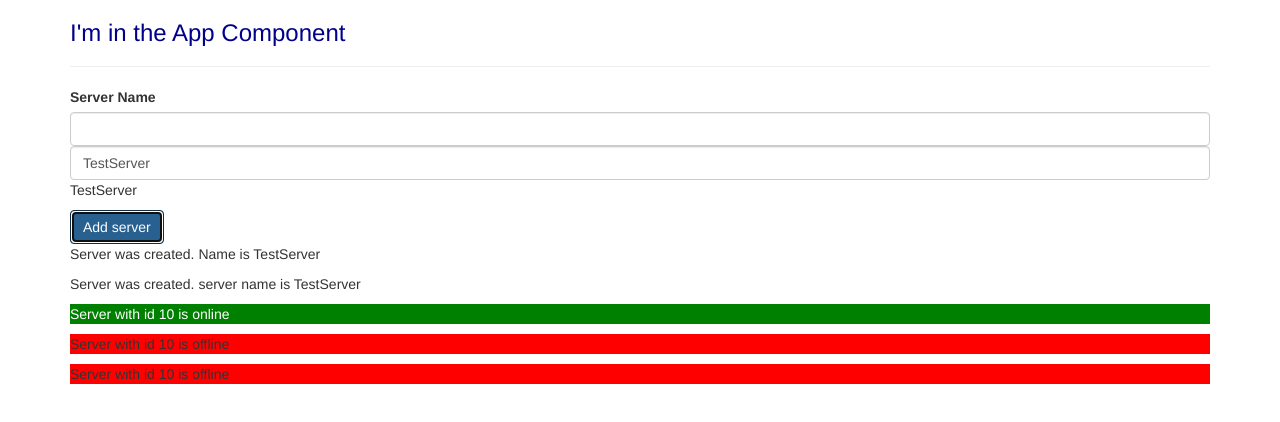
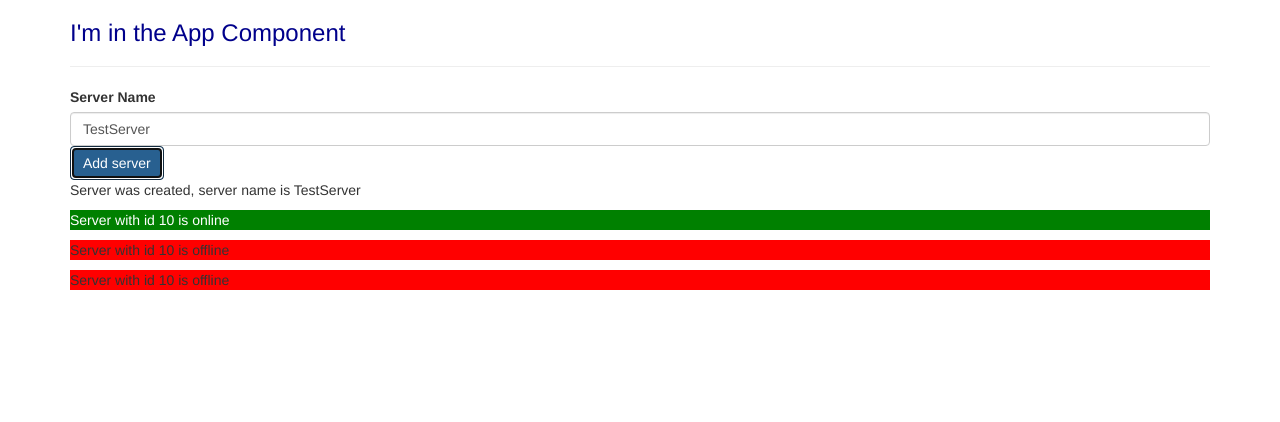
Before and after one commit to dirkgietelink/udemy-angular, an Angular app: page / in a window 1280 px wide. Both pictures are taken after a click on the button "Add server". Shown: the top 422 px of the page. Built offline with nearby package versions, Linux system fonts and the light colour scheme.

Commit message:
ngIf corrected

```diff
--- a/src/app/servers/servers.component.html
+++ b/src/app/servers/servers.component.html
@@ -1,13 +1,13 @@
 <label>Server Name</label>
-<input
+<!--<input
   type="text"
   class="form-control"
-  (input)="onUpdateServerName($event)">
+  (input)="onUpdateServerName($event)">-->
 <input
   type="text"
   class="form-control"
   [(ngModel)]="serverName">
-<p>{{ serverName }}</p>
+<!--<p>{{ serverName }}</p>-->
 
 <button
   class="btn btn-primary"
@@ -16,7 +16,8 @@
 
 <!--<p>{{ allowNewServer }}</p>-->
 <!--<p [innerText]="allowNewServer"></p>-->
-<p>{{ serverCreationStatus }}</p>
-<p *ngIf="serverCreated">Server was created. server name is {{ serverName }}</p>
+<!--<p>{{ serverCreationStatus }}</p>-->
+
+<p *ngIf="serverCreated">Server was created, server name is {{ serverName }}</p>
 
 <app-server *ngFor="let server of servers"></app-server>
```
